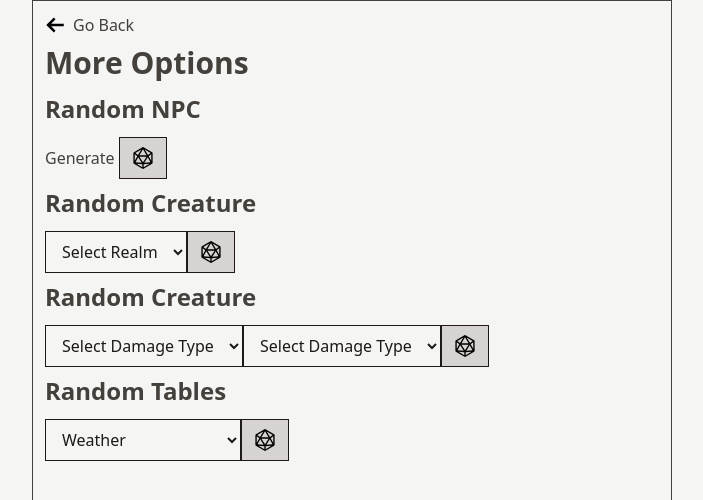
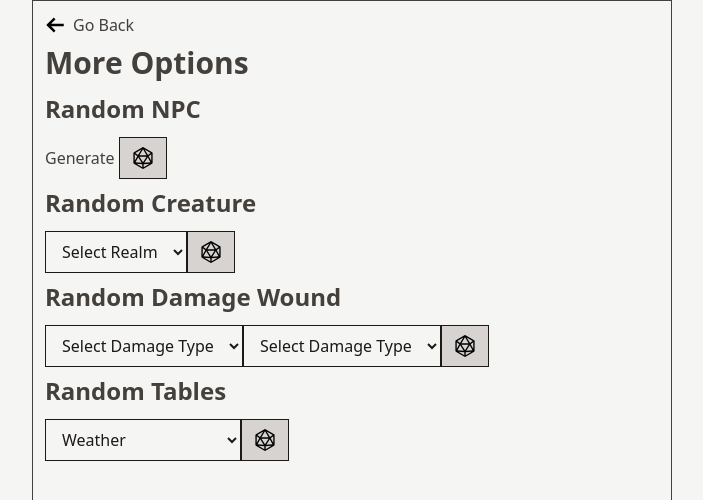
Before and after one commit to matalina/new-everlight, a Svelte app: page /more in a window 1280 px wide. Shown: the top 500 px of the page, without its empty margins (288-991 px from the left). Built offline with nearby package versions, Linux system fonts and the light colour scheme.

Commit message:
updated damage title

```diff
--- a/src/components/more-options/RandomDamage.svelte
+++ b/src/components/more-options/RandomDamage.svelte
@@ -83,7 +83,7 @@ function output(camelCase: string) {
 </script>
 
 <div>
-  <h4 class="text-2xl font-bold mb-3">Random Creature</h4>
+  <h4 class="text-2xl font-bold mb-3">Random Damage Wound</h4>
 
   <div class="flex">
     <div>
```
